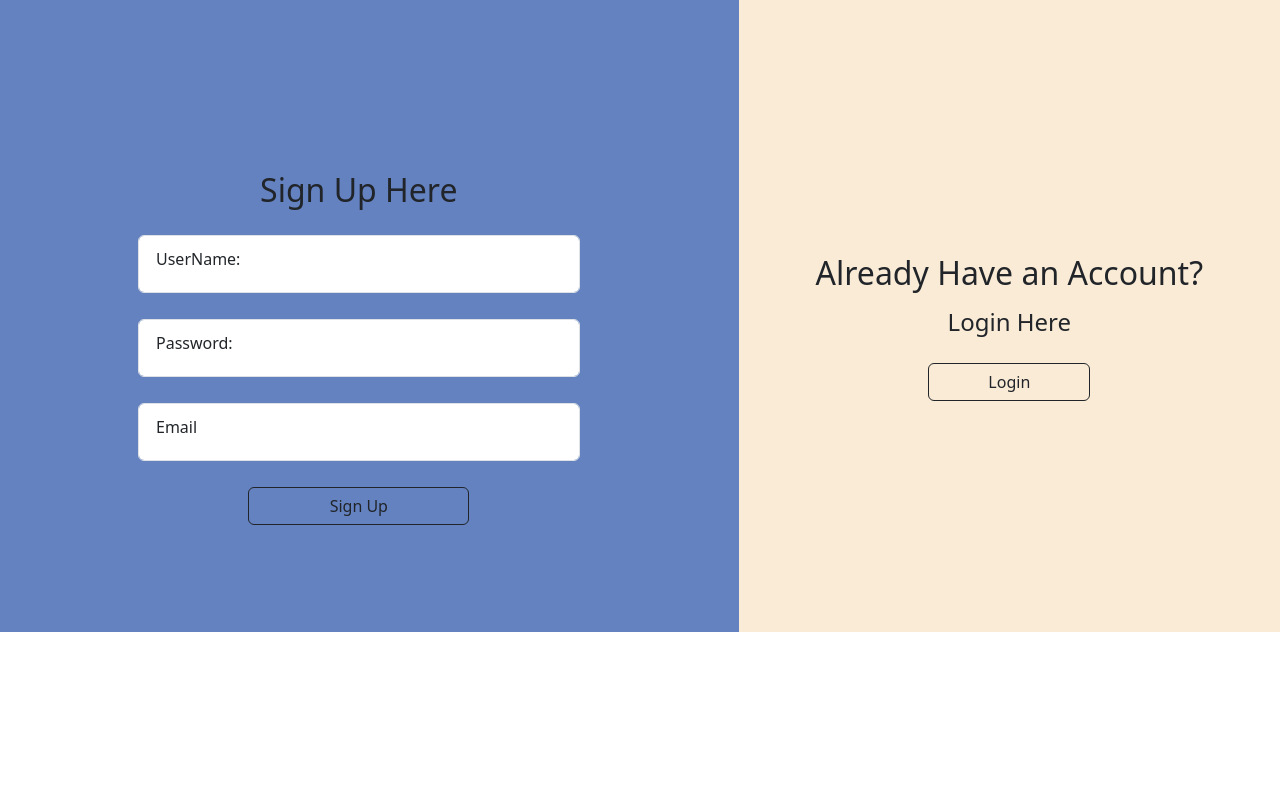
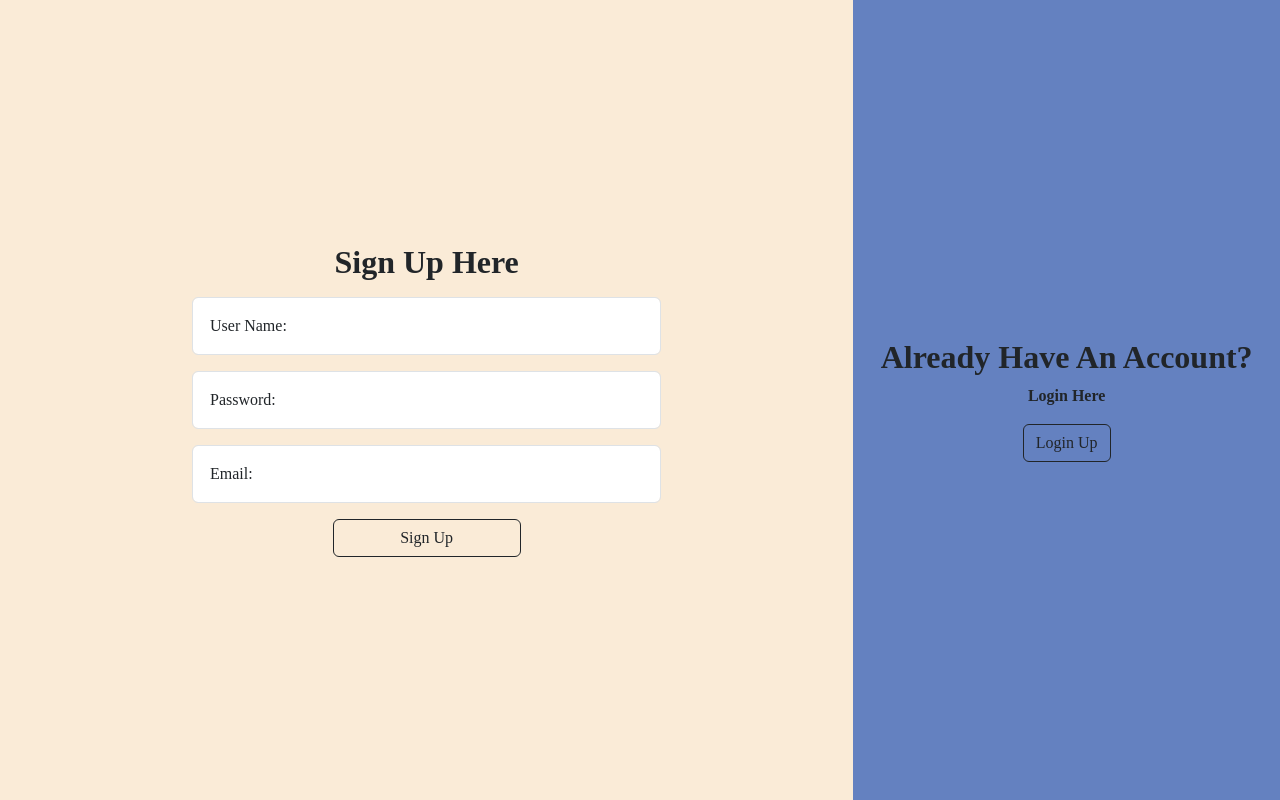
Before and after one commit to punitlanjewar/StudentManagementProject, a Django app: template templates/register.html in a window 1280 px wide. Run offline with Django 3.2, Linux system fonts and the light colour scheme; the template is opened without the code that fills it, so the values that code supplies are empty.

Commit message:
files added, updated

```diff
--- a/StudentApp/models.py
+++ b/StudentApp/models.py
@@ -6,9 +6,15 @@ class Course(models.Model):
     course_duation = models.CharField(max_length=150)
     course_fees = models.IntegerField()
 
+    def __str__(self):
+        return self.course_name
+
 
 class City(models.Model):
     city_name = models.CharField(max_length=150)
+
+    def __str__(self):
+        return self.city_name
 
 
 class Student(models.Model):
--- a/StudentApp/urls.py
+++ b/StudentApp/urls.py
@@ -7,5 +7,9 @@ urlpatterns = [
     path('reg', views.register_fun, name='reg'), # redirect to register page
     path('home', views.home_fun, name='home'), # redirect to home page
     path('add_course', views.addcourse_fun, name='add_course'), # redirect to course add page
-
+    path('displaycourse', views.displaycourse_fun, name='displaycourse'), # it will collect data from database table and display into html page
+    path('update/<int:id>', views.update_fun, name='update'), # it will redirect to update page
+    path('delete/<int:id>', views.deletecourse_fun, name='delete'), # it will delete the (row) objects
+    path('add_student', views.addstudent_fun, name='add_student'), # it will display addstudent pageand read and store into student table
+    path('displaystudent', views.displaystudent_fun, name='displaystudent'),
 ]
--- a/templates/adminnavbar.html
+++ b/templates/adminnavbar.html
@@ -22,10 +22,10 @@
 
         <ul class="navbar-nav">
           <li class="nav-item"><a class="nav-link" href="{% url 'home' %}"><span class="material-icons">home</span> Home</a></li>
-            <li class="nav-item"><a class="nav-link" href=""><span class="material-icons">person_add</span> Add Student</a></li>
-            <li class="nav-item"><a class="nav-link" href=""><span class="material-icons">group</span> Display Student</a></li>
+            <li class="nav-item"><a class="nav-link" href="{% url 'add_student' %}"><span class="material-icons">person_add</span> Add Student</a></li>
+            <li class="nav-item"><a class="nav-link" href="{% url 'displaystudent' %}"><span class="material-icons">group</span> Display Student</a></li>
             <li class="nav-item"><a class="nav-link" href="{% url 'add_course' %}"><span class="material-icons">post_add</span> Add Course</a></li>
-            <li class="nav-item"><a class="nav-link" href=""><span class="material-icons">library_books</span> Display Course</a></li>
+            <li class="nav-item"><a class="nav-link" href="{% url 'displaycourse' %}"><span class="material-icons">library_books</span> Display Course</a></li>
         </ul>
         <ul class="navbar-nav">
           <li class="nav-item"><a class="nav-link" href="{% url 'login' %}"><span class="material-icons">logout</span> Logout</a></li>
--- a/templates/register.html
+++ b/templates/register.html
@@ -10,65 +10,85 @@
           .label1
         {
             margin-left: 5px;
-            margin-top: 5px;
         }
         .div1
         {
-            padding-top: 15%;
-            padding-bottom: 105px;
-            margin-left: -8%;
-            background-color: rgb(100, 129, 192);
+            display: flex;
+            background-color: antiquewhite;
+            justify-content: center;
+            align-items: center;
+            height: 100vh;
         }
         .div2
         {
-            width: 60%;
-            margin-left: 20%;
-            padding-top: 10px;
+            display: flex;
+            justify-content: center;
         }
         .div3
         {
-            padding-top: 60%;
-            padding-bottom: 231px;
-            margin-left: -12px;
-            margin-right: -173px;
-            background-color: antiquewhite;
+            background-color: rgb(100, 129, 192);
+            display: flex;
+            justify-content: center;
+            align-items: center;
+            height: 100vh;
         }
         .btn1
         {
-            margin-top:10px ;
-            width: 30%;
+            justify-content: center;
+            width: 40%;
+        }
+        .btn2
+        {
+            width: 100%;
+            justify-content: center;
+        }
+        .flexrow{
+            display: flex;
+        }
+        .flexbox{
+            display: flex;
+        }
+        .flexcolumn{
+            width: 55%;
+        }
+        .heading {
+        font-weight: bold;
+        }
+        .label2{
+        font-family: "Times New Roman", Times, serif;
         }
     </style>
 </head>
 <body>
 <form action="reg" method="post">
          {% csrf_token %}
-        <div class="container text-center">
-            <div class="row">
+         <div class="flexbox label2">
             <div class="col-sm-8 div1">
-                   <h2 align="center">Sign Up Here</h2>
-                   <div class="form-floating mb-3 mt-3 div2">
-                    <input type="text" class="form-control" id="username" placeholder="Username" name="txtName">
-                    <label for="username" class="label1">UserName:</label>
+                <div class="flex-column flexcolumn">
+                <h2 align="center" class="heading">Sign Up Here</h2>
+                <h3 align="center" style="color: red"></h3>
+                <div class="form-floating mb-3 mt-3">
+                <input type="text" class="form-control" id="username" placeholder="UserName" name="txtName">
+                <label for="username" class="label1">User Name:</label>
             </div>
-                   <div class="form-floating mb-3 mt-3 div2">
+            <div class="form-floating mb-3 mt-3">
                 <input type="password" class="form-control" id="password" placeholder="Password" name="txtPassword">
                 <label for="password" class="label1">Password:</label>
             </div>
-                   <div class="form-floating mb-3 mt-3 div2">
+            <div class="form-floating mb-3 mt-3">
                 <input type="email" class="form-control" id="email" placeholder="Email" name="txtEmail">
-                    <label for="email" class="label1">Email</label>
+                <label for="email" class="label1">Email:</label>
             </div>
-                   <div>
-                    <input type="submit" class="btn btn-outline-dark btn1" name="btnSub" value="Sign Up">
+            <div class="div2">
+                <input type="submit" class="btn btn-outline-dark btn1 label2" name="btnSub" value="Sign Up">
+            </div>
         </div>
     </div>
     <div class="col-sm-4">
-                <div class="div3">
-                    <h2 style="padding-top: 40px;">Already Have an Account?</h2>
-                    <p><h4>Login Here</h4></p>
-                    <a href="{% url 'login' %}"><input type="button" class="btn btn-outline-dark btn1" value="Login"></a>
-                </div>
+        <div class="flex-column div3">
+            <h2 class="heading">Already Have An Account?</h2>
+            <p class="heading">Login Here</p>
+            <a href="{% url 'login' %}"><input type="button" class="btn btn-outline-dark btn2 label2" value="Login Up"></a>
         </div>
     </div>
 </div>
```
Also changed, not shown: StudentApp/views.py (+49 -2 lines), templates/addstudent.html (added, +82 -0 lines), templates/displaycourse.html (added, +32 -0 lines), templates/displaystudent.html (added, +38 -0 lines), templates/login.html (+47 -27 lines), templates/updatecourse.html (added, +54 -0 lines). Lines whose indentation alone changed are shown as unchanged.
